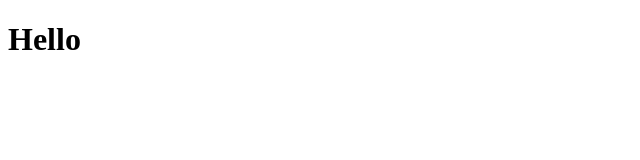
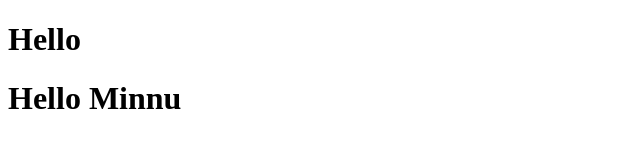
Before and after one commit to Manasaminnu16/coursera_test, a plain HTML site: page site/index.html in a window 1280 px wide. Shown: the whole page, without its empty margins (0-640 px from the left). Drawn offline with Linux system fonts and the light colour scheme.

Commit message:
my first page

```diff
--- a/site/index.html
+++ b/site/index.html
@@ -7,5 +7,6 @@
 </head>
 <body>
 <h1> Hello </h1>
+<h1>Hello Minnu</h1>
 </body>
 </html>
```
